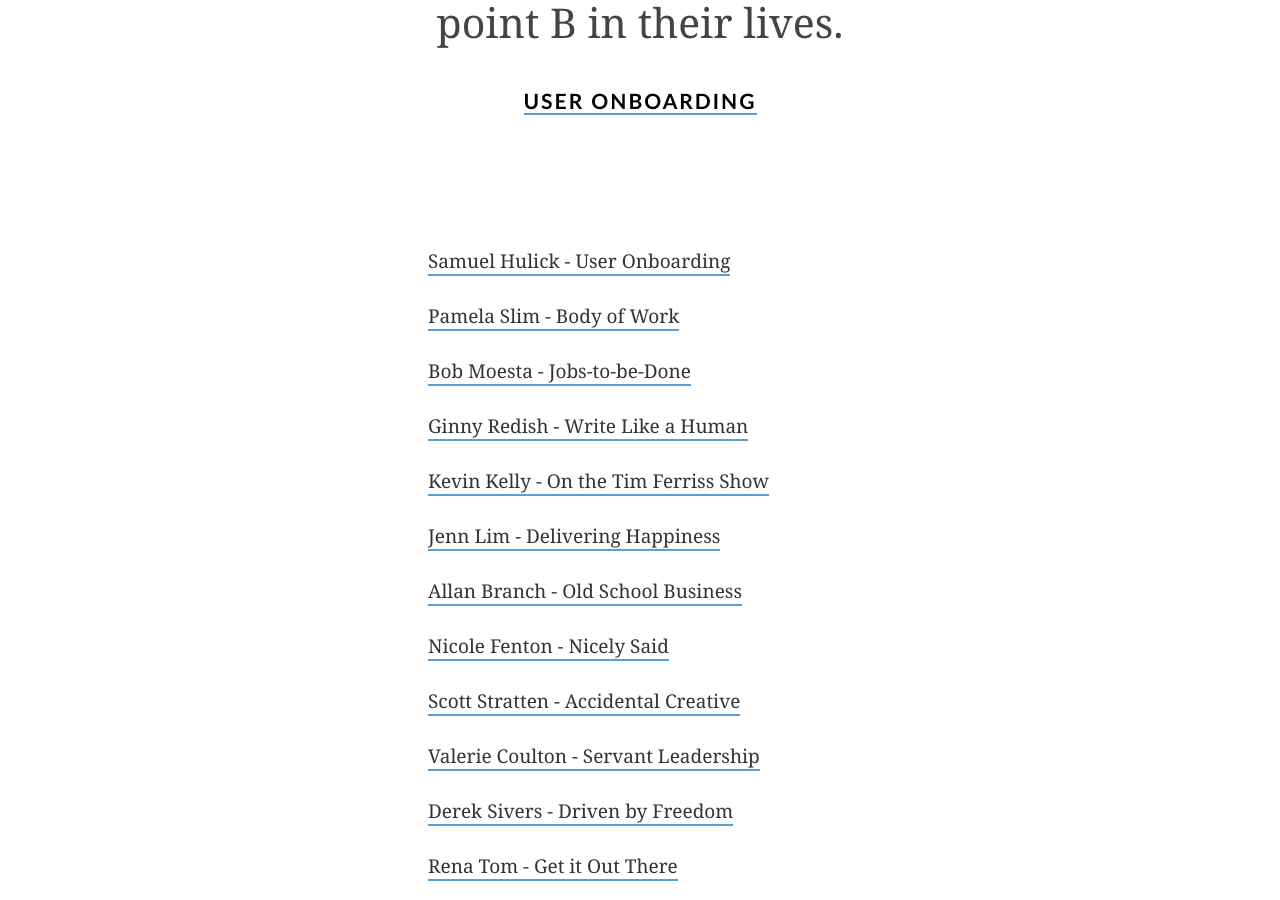
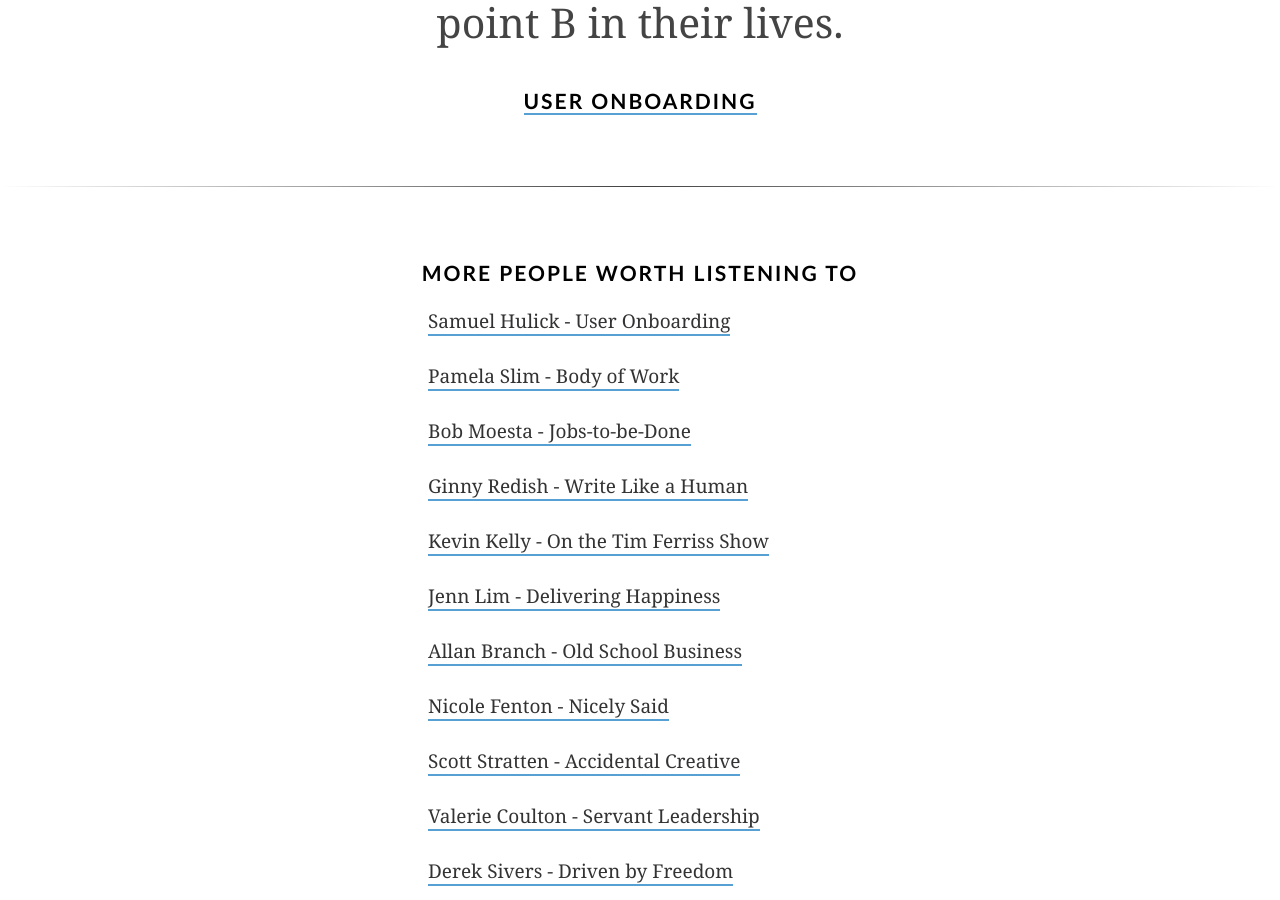
Before and after one commit to gallochris/people, a Jekyll site: the page built from index.html, in a window 1280 px wide and 900 px high, scrolled down 478 px. Built offline with Jekyll 4.4.1, drawn with Linux system fonts in a browser that asks for light colours; Markdown is read by kramdown in place of the engine named in the settings; the list of posts is cut into pages by our own code.

Commit message:
updates to index

```diff
--- a/index.html
+++ b/index.html
@@ -11,7 +11,9 @@
                    <h2><a href="{{ post.url }}">{{ post.link }}</a></h2>
                     {% endfor %}
                                </div>
+                               <hr>
        <div class="rasheedwallace words">
+       <h2>More People Worth Listening To</h2>
 {% for post in site.posts %}
   <ul style="list-style: none;">
   <li><a href="{{ post.url }}">{{ post.title }} - {{ post.link}}</a> </li>
```
